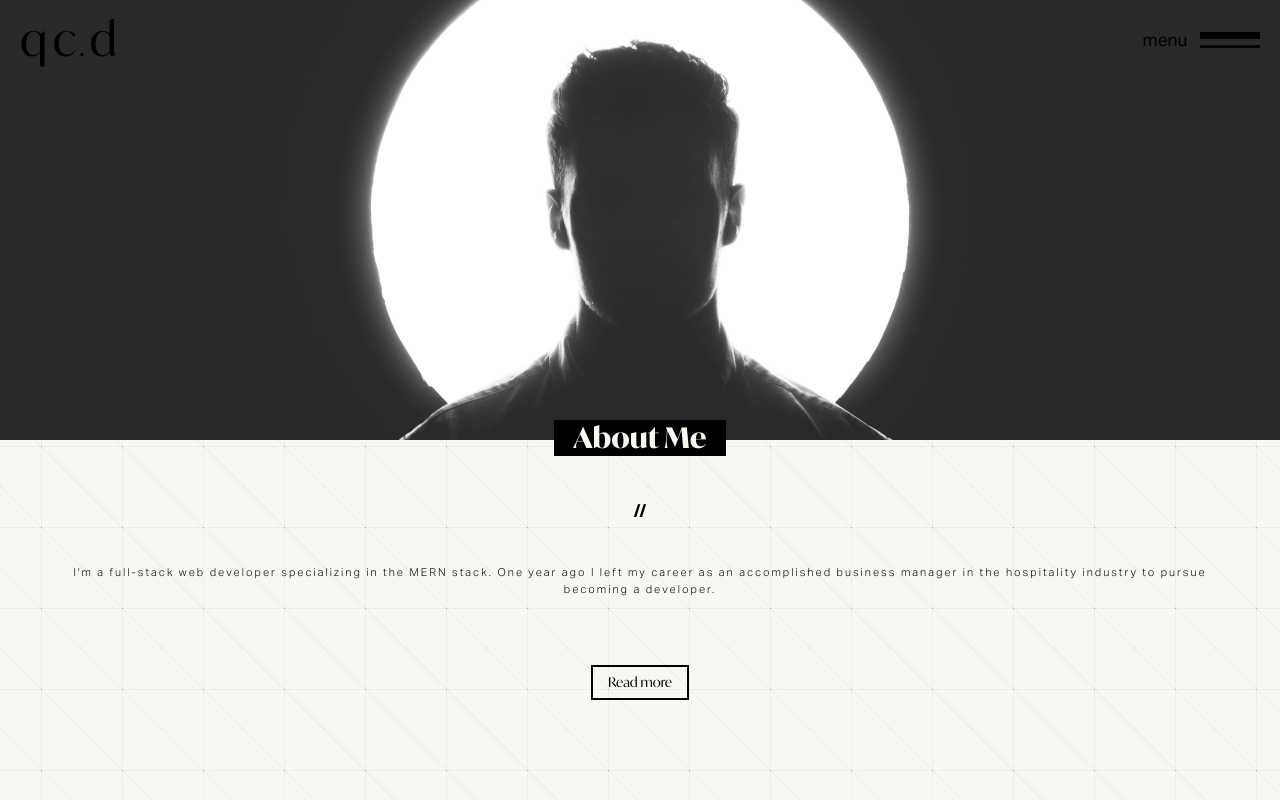
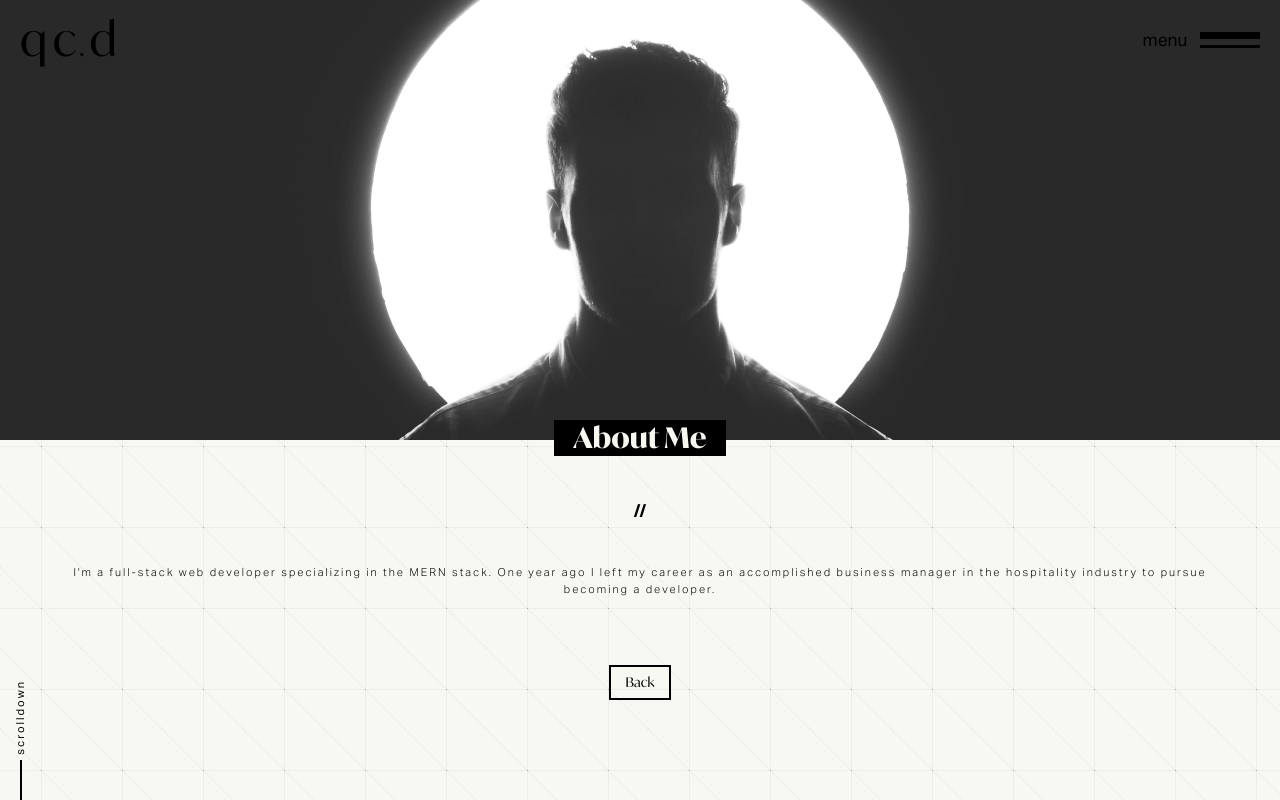
Before and after one commit to qcaodigital/qcao-portfolio, a React (Create React App) app: page /about in a window 1280 px wide. Both pictures are taken after a click on the button "Read more". Shown: the top 800 px of the page. Built offline with nearby package versions, Linux system fonts and the light colour scheme.

Commit message:
add subpath scroll behavior

```diff
--- a/src/App.module.scss
+++ b/src/App.module.scss
@@ -2,9 +2,8 @@
 
 .App {
 	height: 100%;
-	// height: 100vh;
 	width: 100vw;
-	// overflow: hidden;
+	// overflow-x: hidden;
 	position: relative;
 	.background {
 		@include absoluteFullscreen;
--- a/src/App.tsx
+++ b/src/App.tsx
@@ -1,5 +1,5 @@
 import styles from './App.module.scss';
-import { useState, useEffect, useMemo } from 'react';
+import { useState, useEffect, useMemo, CSSProperties } from 'react';
 import { Route, Switch, useLocation } from 'react-router-dom';
 import { AnimatePresence } from 'framer-motion';
 import useViewport from './components/hooks/useViewport';
@@ -11,6 +11,10 @@ import HBM from './components/Nav/components/HBM';
 import useNavState from './components/hooks/useNavState';
 import { useGetVisibleScreenHeight } from './components/hooks/useGetVisibleScreenHeight';
 import useWheelSwipe from './components/hooks/useWheelSwipe';
+
+interface customCSS extends CSSProperties {
+	'--trueHeight': string;
+}
 
 export default function App() {
 	const paths: string[] = useMemo(() => ['/', '/about'], []);
@@ -33,10 +37,20 @@ export default function App() {
 		setCurrentPath(paths.indexOf(location.pathname));
 	}, [location.pathname, paths]);
 
+	useEffect(() => {
+		window.scrollTo({ top: 0 });
+	}, []);
+
 	return (
 		<main
 			className={styles.App}
-			style={{ height: screenHeight, overflow: `${isSubpathOpen ? 'unset' : 'hidden'}` }}
+			style={
+				{
+					'--trueHeight': `${screenHeight}px`,
+					height: screenHeight,
+					overflowY: `${isSubpathOpen ? 'unset' : 'hidden'}`,
+				} as customCSS
+			}
 		>
 			<div className={styles.background} />
 			<Nav
@@ -44,6 +58,7 @@ export default function App() {
 				isHBMOpen={isHBMOpen}
 				paths={paths}
 				currentPath={currentPath}
+				isSubpathOpen={isSubpathOpen}
 				setCurrentPath={setCurrentPath}
 				setDirection={setDirection}
 			/>
--- a/src/assets/sass/variables/_variables.scss
+++ b/src/assets/sass/variables/_variables.scss
@@ -16,5 +16,7 @@ $fs-xxxl: 19.7rem;
 //CSS Variables//
 :root {
 	--main-color: black;
+	--main-color-flat: #2f2f2f;
 	--secondary-color: #f8f8f3;
+	--highlight-color: #ff4d5a;
 }
--- a/src/components/Nav/Nav.tsx
+++ b/src/components/Nav/Nav.tsx
@@ -10,6 +10,7 @@ interface NavProps {
 	setIsHBMOpen: Dispatch<SetStateAction<boolean>>;
 	paths: string[];
 	currentPath: number;
+	isSubpathOpen: boolean;
 	setCurrentPath: Dispatch<SetStateAction<number>>;
 	setDirection: Dispatch<SetStateAction<'up' | 'down'>>;
 }
@@ -19,6 +20,7 @@ export default function Nav({
 	setIsHBMOpen,
 	paths,
 	currentPath,
+	isSubpathOpen,
 	setCurrentPath,
 	setDirection,
 }: NavProps) {
@@ -54,7 +56,7 @@ export default function Nav({
 				<div className={styles.markerContainer}></div>
 			</nav>
 			<AnimatePresence>
-				{!isHBMOpen && <Marker currentPath={currentPath} paths={paths} />}
+				{!isHBMOpen && !isSubpathOpen && <Marker currentPath={currentPath} paths={paths} />}
 			</AnimatePresence>
 		</>
 	);
--- a/src/components/Nav/components/HBM.module.scss
+++ b/src/components/Nav/components/HBM.module.scss
@@ -1,6 +1,7 @@
 @import '../../../assets/sass/';
 .HBM {
 	@include absoluteFullscreen;
+	position: fixed;
 	z-index: 5;
 	.background {
 		@include absoluteFullscreen;
--- /dev/null
+++ b/src/helpers/scrollToCallback.ts
@@ -0,0 +1,11 @@
+export function scrollToCallback(scrollOptions: ScrollToOptions, callBack: () => void): void {
+	window.scrollTo(scrollOptions);
+	function atTop() {
+		if (window.scrollY === 0) {
+			callBack();
+			return;
+		}
+		requestAnimationFrame(atTop);
+	}
+	requestAnimationFrame(atTop);
+}
--- a/src/pages/About/About.module.scss
+++ b/src/pages/About/About.module.scss
@@ -6,18 +6,17 @@
 		--prev-margin: 4rem; //keep this value same as above
 		@include flexCenterCol;
 		justify-content: flex-start;
+		height: var(--trueHeight);
+		overflow: hidden;
 		.img {
-			// position: absolute;
 			margin-top: calc(var(--margin) * 2);
 			width: calc(100vw - (var(--margin) * 2));
 			height: 45vh;
-			background-size: cover;
-			background-position: center;
+			object-fit: cover;
 			transition: 350ms ease;
 			&.subpathOpen {
 				--margin: 0rem;
 				height: calc(45vh + var(--prev-margin) * 2);
-				backdrop-filter: invert(100%);
 			}
 		}
 		header {
@@ -55,12 +54,35 @@
 				font-weight: 300;
 				text-align: center;
 			}
-			button.CTA {
-				@include button;
-				font-family: $serif;
+			.ctaContainer {
+				// overflow: hidden;
+				button {
+					@include button;
+					display: block;
+					span {
+						font-family: $serif;
+					}
+				}
 			}
-			button.back {
-				font-size: 3rem;
+		}
+		.scrollCTA {
+			@include flexCenterCol;
+			position: absolute;
+			bottom: 0;
+			left: 1.5rem;
+			p {
+				font-weight: 400;
+				letter-spacing: 0.2rem;
+				font-size: $fs-xs;
+				writing-mode: vertical-lr;
+				transform: rotate(180deg) translateX($fs-xs/10);
+				margin-bottom: 0.5rem;
+				position: relative;
+			}
+			div {
+				width: 0.2rem;
+				height: 5vh;
+				background-color: var(--main-color);
 			}
 		}
 	}
--- a/src/pages/About/About.transitions.ts
+++ b/src/pages/About/About.transitions.ts
@@ -8,9 +8,18 @@ interface variants {
 	[key: string]: {};
 }
 
+interface stdVariants {
+	animate: {};
+	exit: {};
+	initial: {};
+	[key: string]: {};
+}
+
 interface transitionsType {
 	stagger: variants;
 	transUp: variants;
+	buttons: stdVariants;
+	scrollCTA: stdVariants;
 }
 
 export const transitions: transitionsType = {
@@ -39,7 +48,7 @@ export const transitions: transitionsType = {
 			opacity: 0,
 			transition: {
 				duration: defaultDuration,
-                ease: "easeIn",
+				ease: 'easeIn',
 			},
 		},
 		animate: {
@@ -47,7 +56,7 @@ export const transitions: transitionsType = {
 			opacity: 1,
 			transition: {
 				duration: defaultDuration,
-                ease: "easeOut",
+				ease: 'circOut',
 			},
 		},
 		bottom: {
@@ -55,7 +64,46 @@ export const transitions: transitionsType = {
 			opacity: 0,
 			transition: {
 				duration: defaultDuration,
-                ease: "easeIn",
+				ease: 'easeIn',
+			},
+		},
+	},
+	buttons: {
+		initial: {
+			opacity: 0,
+		},
+		animate: {
+			opacity: 1,
+			transition: {
+				duration: 0.35,
+				delay: 0.5,
+			},
+		},
+		exit: {
+			opacity: 0,
+			// transition: {
+			// 	duration: 0.35,
+			// },
+		},
+	},
+	scrollCTA: {
+		initial: {
+			opacity: 0,
+			y: '100%',
+		},
+		animate: {
+			opacity: 1,
+			y: 0,
+			transition: {
+				duration: 0.35,
+				ease: 'easeOut',
+				delay: 0.5,
+			},
+		},
+		exit: {
+			opacity: 0,
+			transition: {
+				duration: 0.35,
 			},
 		},
 	},
--- a/src/pages/About/About.tsx
+++ b/src/pages/About/About.tsx
@@ -1,57 +1,92 @@
-import styles from "./About.module.scss";
-import { motion } from "framer-motion";
-import img from "../../assets/imgs/portrait-desat.jpg";
-import { transitions } from "./About.transitions";
-import { Dispatch, SetStateAction } from "react";
+import styles from './About.module.scss';
+import { motion, AnimatePresence } from 'framer-motion';
+import img from '../../assets/imgs/portrait-desat.jpg';
+import { transitions } from './About.transitions';
+import { Dispatch, SetStateAction } from 'react';
+import Sub from './components/Sub';
+import { scrollToCallback } from '../../helpers/scrollToCallback';
 
 interface AboutProps {
-    navDirection: "up" | "down";
+	navDirection: 'up' | 'down';
 	isSubpathOpen: boolean;
 	setIsSubpathOpen: Dispatch<SetStateAction<boolean>>;
 }
 
-export default function About({
-    navDirection,
-    isSubpathOpen,
-    setIsSubpathOpen,
-}: AboutProps) {
+export default function About({ navDirection, isSubpathOpen, setIsSubpathOpen }: AboutProps) {
 	return (
 		<motion.section
 			id={styles.About}
-            initial={navDirection === "down" ? "top" : "bottom"}
-            animate="animate"
-            exit={navDirection === "down" ? "bottom" : "top"}
+			initial={navDirection === 'down' ? 'top' : 'bottom'}
+			animate='animate'
+			exit={navDirection === 'down' ? 'bottom' : 'top'}
+			variants={transitions.transUp}
 		>
 			<motion.section id={styles.landing}>
+				<motion.img
+					src={img}
+					alt='Sihouette of Quan Cao'
+					className={`${styles.img} ${isSubpathOpen && styles.subpathOpen}`}
+				/>
+				<motion.header>
+					<motion.h1>About Me</motion.h1>
+					{/* eslint-disable-next-line */}
+					<motion.p>//</motion.p>
+					<motion.h2>
+						I'm a full-stack web developer specializing in the MERN stack. One year ago
+						I left my career as an accomplished business manager in the hospitality
+						industry to pursue becoming a developer.
+					</motion.h2>
+					<div className={styles.ctaContainer}>
+						<AnimatePresence exitBeforeEnter>
+							{isSubpathOpen ? (
+								<motion.button
+									key='back'
+									animate='animate'
+									initial='initial'
+									exit='exit'
+									variants={transitions.buttons}
+									onClick={() => {
+										scrollToCallback(
+											{ top: 0, behavior: 'smooth' },
+											setIsSubpathOpen.bind(null, false)
+										);
+									}}
+								>
+									<span>Back</span>
+								</motion.button>
+							) : (
+								<motion.button
+									key='open subpath'
+									animate='animate'
+									initial='initial'
+									exit='exit'
+									variants={transitions.buttons}
+									onClick={() => {
+										setIsSubpathOpen(true);
+									}}
+								>
+									<span>Read more</span>
+								</motion.button>
+							)}
+						</AnimatePresence>
+					</div>
+				</motion.header>
+				<AnimatePresence exitBeforeEnter>
+					{isSubpathOpen && (
 						<motion.div
-                    className={`${styles.img} ${
-                        isSubpathOpen && styles.subpathOpen
-                    }`}
-                    style={{ backgroundImage: `url(${img})` }}
-                    variants={transitions.transUp}
-                ></motion.div>
-                <motion.header variants={transitions.stagger}>
-                    <motion.h1 variants={transitions.transUp}>
-                        About Me
-                    </motion.h1>
-                    {/* eslint-disable-next-line */}
-                    <motion.p variants={transitions.transUp}>//</motion.p>
-                    <motion.h2 variants={transitions.transUp}>
-                        I'm a full-stack web developer specializing in the MERN
-                        stack. One year ago I left my career as an accomplished
-                        business manager in the hospitality industry to pursue
-                        becoming a developer.
-                    </motion.h2>
-                    <motion.button
-                        variants={transitions.transUp}
-                        className={styles.CTA}
-                        onClick={() => setIsSubpathOpen((curr) => !curr)}
+							className={styles.scrollCTA}
+							animate='animate'
+							initial='initial'
+							exit='exit'
+							variants={transitions.scrollCTA}
 						>
-                        Read more
-                    </motion.button>
-                </motion.header>
+							<p>scrolldown</p>
+							<div></div>
+						</motion.div>
+					)}
+				</AnimatePresence>
 			</motion.section>
-            <section></section>
+			<Sub />
 		</motion.section>
 	);
 }
--- /dev/null
+++ b/src/pages/About/components/Sub.tsx
@@ -0,0 +1,26 @@
+import styles from './Sub.module.scss';
+import portrait from '../../../assets/imgs/portrait-desat.jpg';
+
+export default function Sub() {
+	return (
+		<section id={styles.Sub}>
+			<div>
+				<header>
+					<h3>
+						<span>01</span>Who I Am
+					</h3>
+					<h4>Quan Cao</h4>
+					<p>
+						Lorem ipsum dolor sit amet consectetur adipisicing elit. Aliquam eius quod
+						sapiente, molestias vitae voluptate minus doloribus suscipit atque maiores
+						dolorem laboriosam, mollitia repellendus libero officiis cupiditate eveniet
+						quisquam. Ea blanditiis non unde molestias et. Debitis dolorum similique,
+						mollitia delectus quidem iusto ea laborum, quasi sapiente error eius?
+						Maxime, voluptate?
+					</p>
+				</header>
+				<img src={portrait} alt='' />
+			</div>
+		</section>
+	);
+}
```
Also changed, not shown: src/pages/About/components/Sub.module.scss (added, +35 -0 lines). Lines whose indentation alone changed are shown as unchanged.
